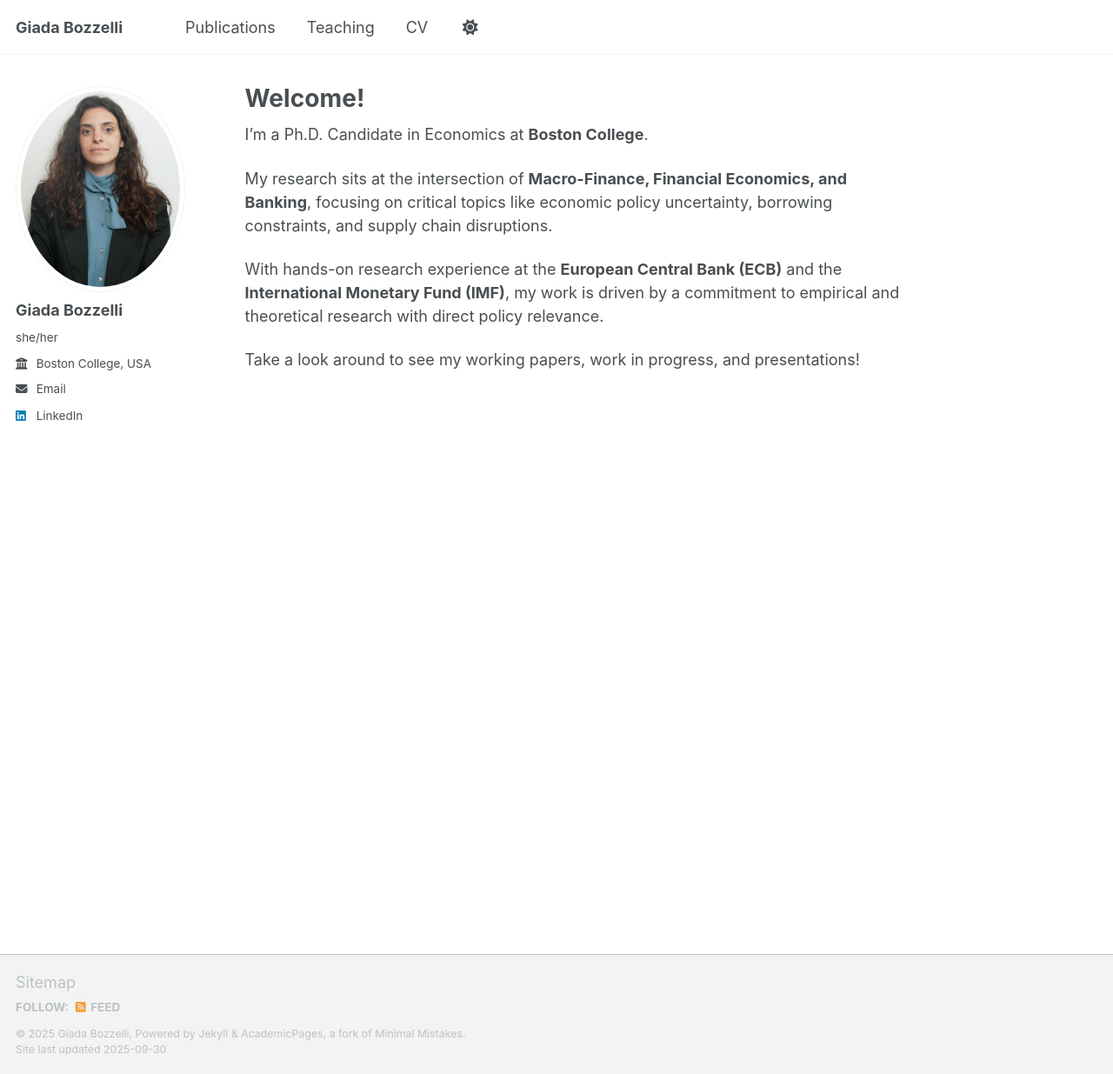
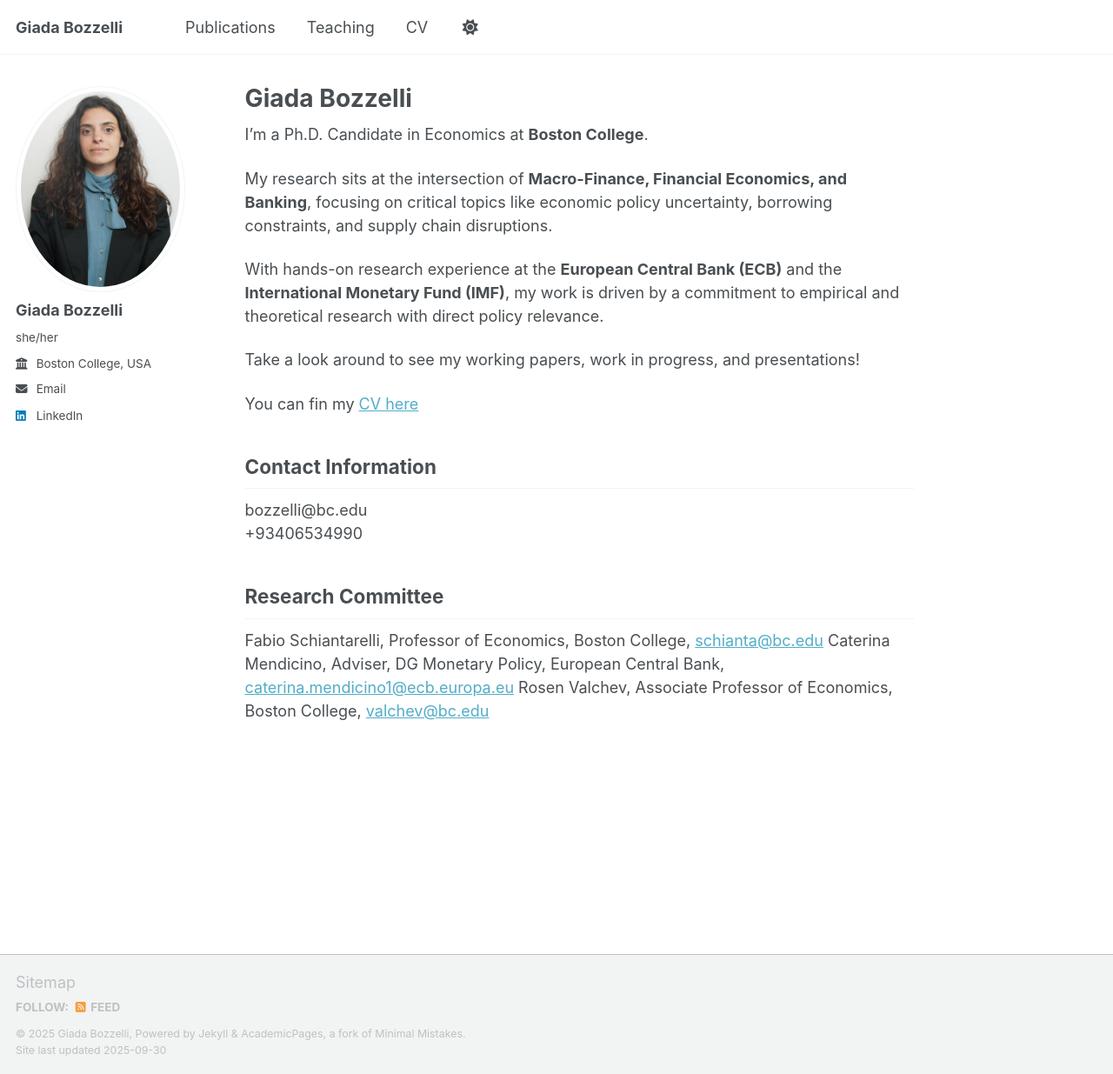
Before and after one commit to Gimmibozz/Gimmibozz.github.io, a Jekyll site: the page built from _pages/about.md, in a window 1280 px wide and 1235 px high. Shown: the whole window at 87% size. Built offline with Jekyll 4.4.1, drawn with Linux system fonts in a browser that asks for light colours; a script that is not in the unit is left out.

Commit message:
Update about.md

```diff
--- a/_pages/about.md
+++ b/_pages/about.md
@@ -1,6 +1,6 @@
 ---
 permalink: /
-title: "Welcome!"
+title: "Giada Bozzelli"
 author_profile: true
 redirect_from:
   - /about/
@@ -13,3 +13,15 @@ My research sits at the intersection of **Macro-Finance, Financial Economics, an
 With hands-on research experience at the **European Central Bank (ECB)** and the **International Monetary Fund (IMF)**, my work is driven by a commitment to empirical and theoretical research with direct policy relevance.
 
 Take a look around to see my working papers, work in progress, and presentations!
+
+You can fin my [CV here](https://github.com/Gimmibozz/gimmibozz.github.io/blob/master/files/paper1.pdf)
+
+
+## Contact Information
+bozzelli@bc.edu <br>
++93406534990
+
+## Research Committee
+Fabio Schiantarelli, Professor of Economics, Boston College, [schianta@bc.edu](mailto:schianta@bc.edu)
+Caterina Mendicino, Adviser, DG Monetary Policy, European Central Bank, [caterina.mendicino1@ecb.europa.eu](mailto:caterina.mendicino1@ecb.europa.eu)
+Rosen Valchev, Associate Professor of Economics, Boston College, [valchev@bc.edu](mailto:valchev@bc.edu)
```
